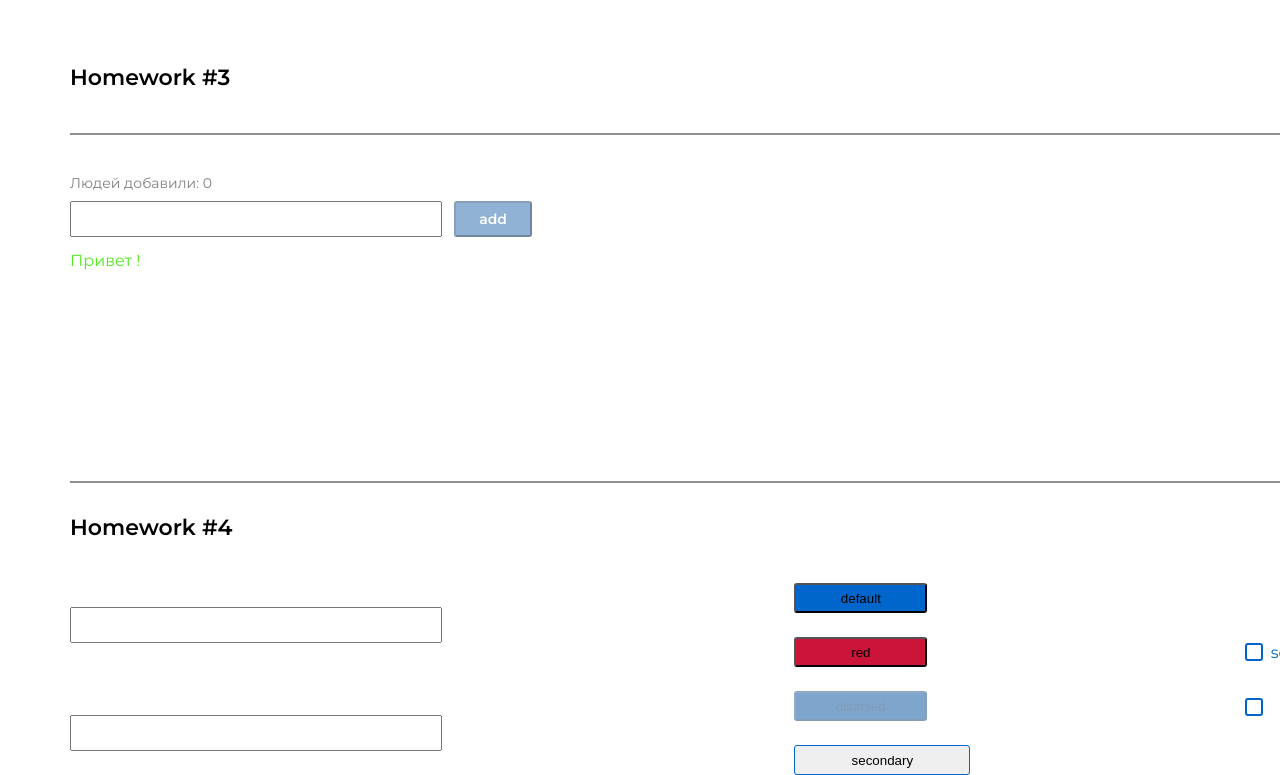
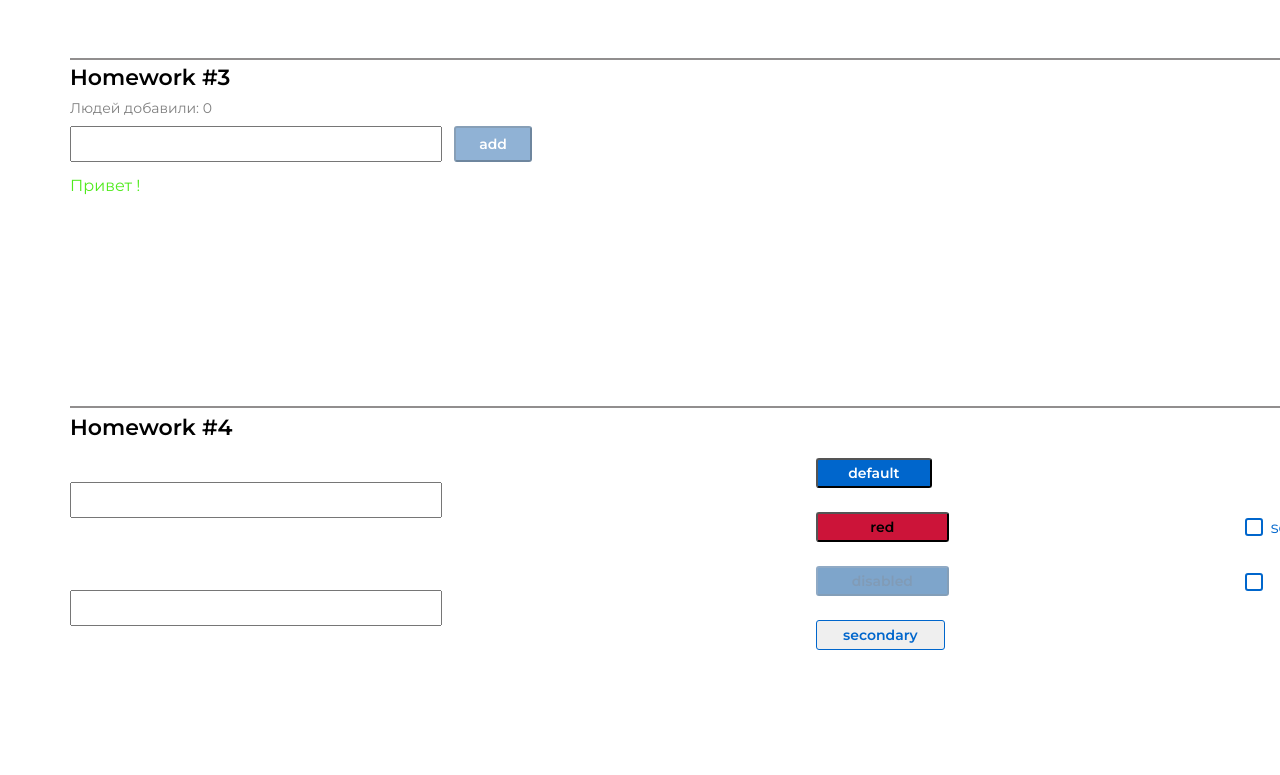
Before and after one commit to natali09yarmolik/hws2-master, a React (Create React App) app: page /#/ in a window 1280 px wide. Shown: the part 836-1611 px from the top of the page. After the commit the page ends 1486 px from the top, so only its background shows below. Built offline with nearby package versions, Linux system fonts and the light colour scheme.

Commit message:
change files HW5 and HW6

```diff
--- a/src/s1-main/App.module.css
+++ b/src/s1-main/App.module.css
@@ -9,7 +9,7 @@
     position: absolute;
     width: 1280px;
     height: 336px;
-    margin-top: 144px;
+    margin-top: 69px;
     margin-left: 70px;
 
 }
@@ -35,5 +35,5 @@
     top: 900px;
 }
 .hwTitle4 {
-    top: 1350px;
+    top: 1250px;
 }
--- a/src/s2-homeworks/hw02/affairs/Affairs.module.css
+++ b/src/s2-homeworks/hw02/affairs/Affairs.module.css
@@ -1,5 +1,5 @@
 .buttonContainer {
-    margin-top: 400px;
+    margin-top: 450px;
     display: flex;
     gap: 24px;
     margin-bottom: 32px;
--- a/src/s2-homeworks/hw04/Stand.module.css
+++ b/src/s2-homeworks/hw04/Stand.module.css
@@ -1,5 +1,5 @@
 .stand {
-    margin-top: 1200px;
+    margin-top: 1150px;
     display: flex;
     justify-content: space-between;
     align-items: center;
--- a/src/s2-homeworks/hw04/common/c2-SuperButton/SuperButton.module.css
+++ b/src/s2-homeworks/hw04/common/c2-SuperButton/SuperButton.module.css
@@ -3,11 +3,16 @@
     flex-direction: row;
     justify-content: center;
     align-items: center;
-    padding: 5px 24px;
+
     gap: 10px;
     width: 133px;
     height: 30px;
     left: 574px;
+    font-family: 'Montserrat', sans-serif;
+    font-style: normal;
+    font-weight: 600;
+    font-size: 14px;
+    line-height: 20px;
     border-radius: 3px;
 }
 
@@ -17,12 +22,21 @@
 }
 
 .secondary {
-    width: 176px;
+    width: 129px;
+    height: 30px;
+
+    color: #0066CC;
     border: 1px solid #0066CC;
+    border-radius: 3px;
 }
 
 .default {
+    width: 116px;
+    height: 30px;
     background: #0066CC;
+
+    color: #FFFFFF;
+
 }
 
 .red {
@@ -38,7 +52,7 @@
 }
 
 .secondary:hover {
-    background: #f1ee40;
+
 }
 
 .default:active {
@@ -46,7 +60,7 @@
 }
 
 .secondary:active {
-    background: #a6a306;
+
 }
 
 .red:active {
--- a/src/s2-homeworks/hw05/pages/Junior.tsx
+++ b/src/s2-homeworks/hw05/pages/Junior.tsx
@@ -1,4 +1,5 @@
 import React from 'react'
+import HW6 from "../../hw06/HW6";
 // import HW6 from '../../hw06/HW6'
 // import HW7 from '../../hw07/HW7'
 // import HW8 from '../../hw08/HW8'
@@ -7,7 +8,7 @@ import React from 'react'
 function Junior() {
     return (
         <div id={'hw5-page-junior'}>
-            {/*<HW6 />*/}
+            <HW6 />
             {/*<HW7 />*/}
             {/*<HW8 />*/}
             {/*<HW9 />*/}
--- a/src/s2-homeworks/hw06/HW6.module.css
+++ b/src/s2-homeworks/hw06/HW6.module.css
@@ -1,5 +1,15 @@
 .buttonsContainer {
+    width: 269px;
+    height: 30px;
+    margin-top: 24px;
+    display: flex;
+    flex-direction: row;
+    justify-content: center;
+    align-items: center;
+    gap: 24px;
 }
 
 .editableSpanContainer {
+    margin-top: 42px;
+
 }
--- a/src/s2-homeworks/hw06/HW6.tsx
+++ b/src/s2-homeworks/hw06/HW6.tsx
@@ -18,10 +18,8 @@ const HW6 = () => {
         saveState<string>('hw6-editable-span-value', value)
     }
     const restore = () => {
-        // делают студенты
-
+        setValue(restoreState<string>('hw6-editable-span-value', ''))
     }
-
     return (
         <div id={'hw6'}>
             <div className={s2.hwTitle}>Homework #6</div>
--- a/src/s2-homeworks/hw06/common/c4-SuperEditableSpan/SuperEditableSpan.module.css
+++ b/src/s2-homeworks/hw06/common/c4-SuperEditableSpan/SuperEditableSpan.module.css
@@ -1,11 +1,44 @@
 .spanBlock {
+    width: 200px;
+    height: 20px;
+
+
+    font-family: 'Montserrat', sans-serif;
+    font-style: normal;
+    font-weight: 500;
+    font-size: 16px;
+    line-height: 20px;
+    color: #0080FF;
 }
 
 .span {
+    width: 69px;
+    height: 20px;
+    margin-left: 10px;
+
+
+    font-family: 'Montserrat', sans-serif;
+    font-style: normal;
+    font-weight: 500;
+    font-size: 16px;
+    line-height: 20px;
+    color: #0080FF;
 }
 
 .input {
+    width: 276px;
+    height: 36px;
+    left: 70px;
+    font-family: 'Montserrat', sans-serif;
+    font-style: normal;
+    font-weight: 500;
+    font-size: 16px;
+    line-height: 20px;
+    color: #000000;
 }
 
 .pen {
+    width: 24px;
+    height: 24px;
+    left: 70px;
 }
--- a/src/s2-homeworks/hw06/common/c4-SuperEditableSpan/SuperEditableSpan.tsx
+++ b/src/s2-homeworks/hw06/common/c4-SuperEditableSpan/SuperEditableSpan.tsx
@@ -41,21 +41,24 @@ const SuperEditableSpan: React.FC<SuperEditableSpanType> = (
     spanProps || {}
 
     const onEnterCallback = () => {
-        // выключить editMode при нажатии Enter // делают студенты
+        setEditMode(false)// делают студенты
 
         onEnter?.()
+
     }
     const onBlurCallback = (e: React.FocusEvent<HTMLInputElement>) => {
         // выключить editMode при нажатии за пределами инпута // делают студенты
+        setEditMode(false)
+        onBlur?.(e)
 
-        onBlur?.(e)
     }
     const onDoubleClickCallBack = (
         e: React.MouseEvent<HTMLSpanElement, MouseEvent>
     ) => {
         // включить editMode при двойном клике // делают студенты
+        setEditMode(true)
+        onDoubleClick?.(e)
 
-        onDoubleClick?.(e)
     }
 
     const spanClassName = s.span
--- a/src/s2-homeworks/hw06/localStorage/localStorage.ts
+++ b/src/s2-homeworks/hw06/localStorage/localStorage.ts
@@ -7,7 +7,9 @@ export function saveState<T>(key: string, state: T) {
 
 // и вот вам функция для получения сохранённого объекта в памяти браузера:
 export function restoreState<T>(key: string, defaultState: T) {
+
     let state = defaultState
+    console.log(defaultState)
     const stateAsString = localStorage.getItem(key)
     if (stateAsString !== null) state = JSON.parse(stateAsString) as T
     return state
```
